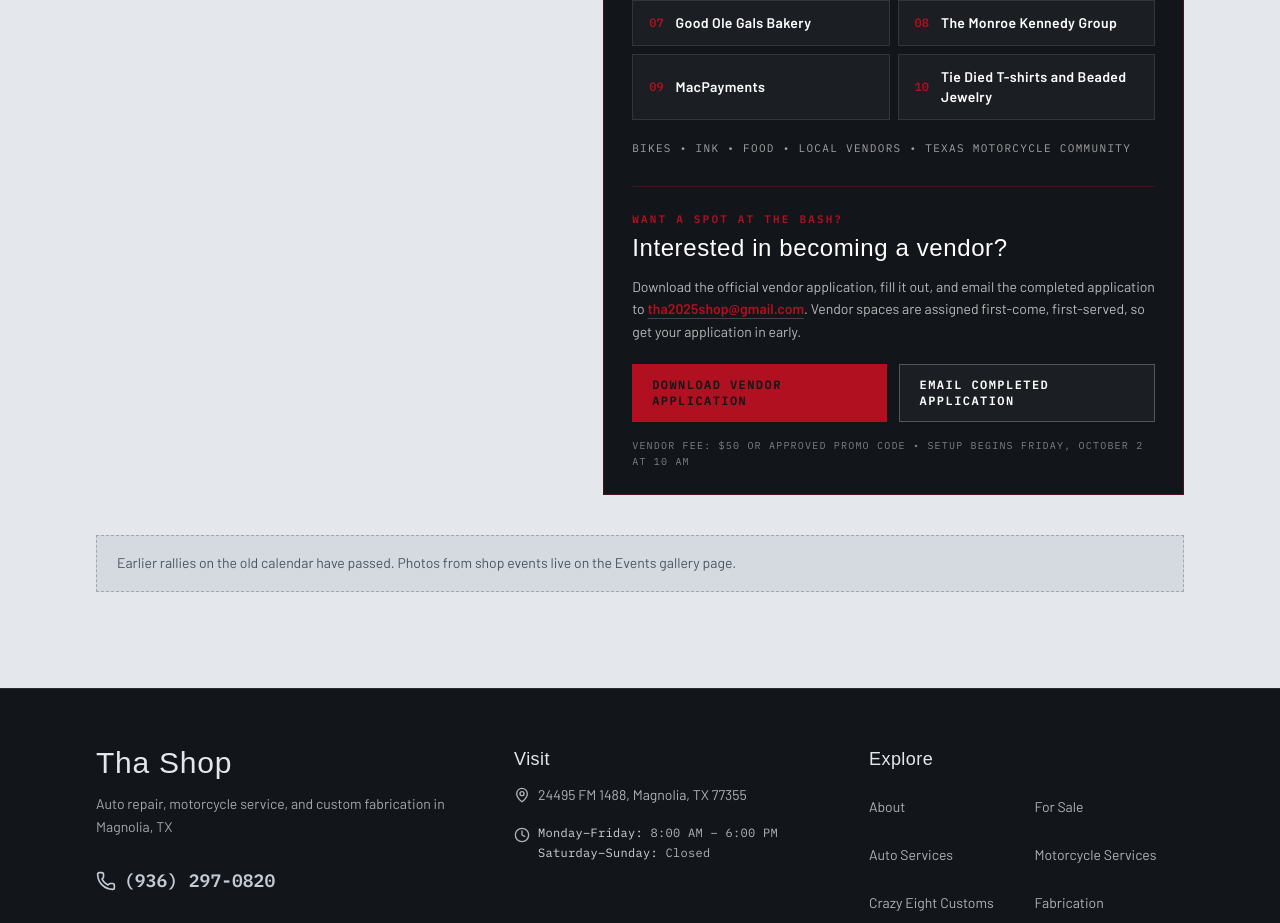
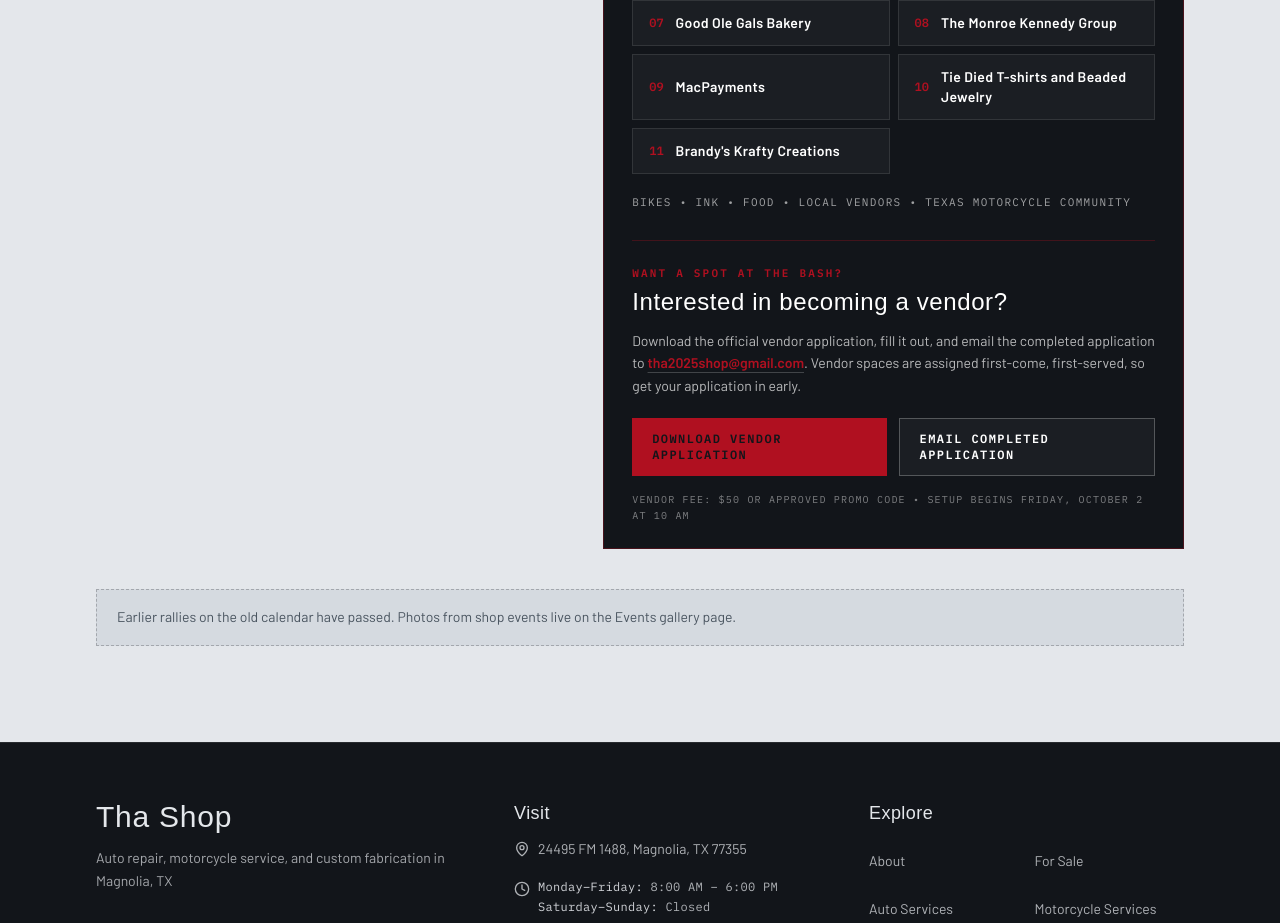
Before and after one commit to LiftEatCode/tha-shop, a Next.js app: page /event-calendar in a window 1280 px wide. Shown: the part 1840-2763 px from the top of the page. Built offline with nearby package versions, Linux system fonts and the light colour scheme; no server answers; a web font is replaced by a local one.

Commit message:
Add Brandy's Krafty Creations vendor

```diff
--- a/src/app/event-calendar/page.tsx
+++ b/src/app/event-calendar/page.tsx
@@ -21,6 +21,7 @@
   "The Monroe Kennedy Group",
   "MacPayments",
   "Tie Died T-shirts and Beaded Jewelry",
+  "Brandy's Krafty Creations",
 ] as const;
 
 const burnoutBashMusic = [
```
